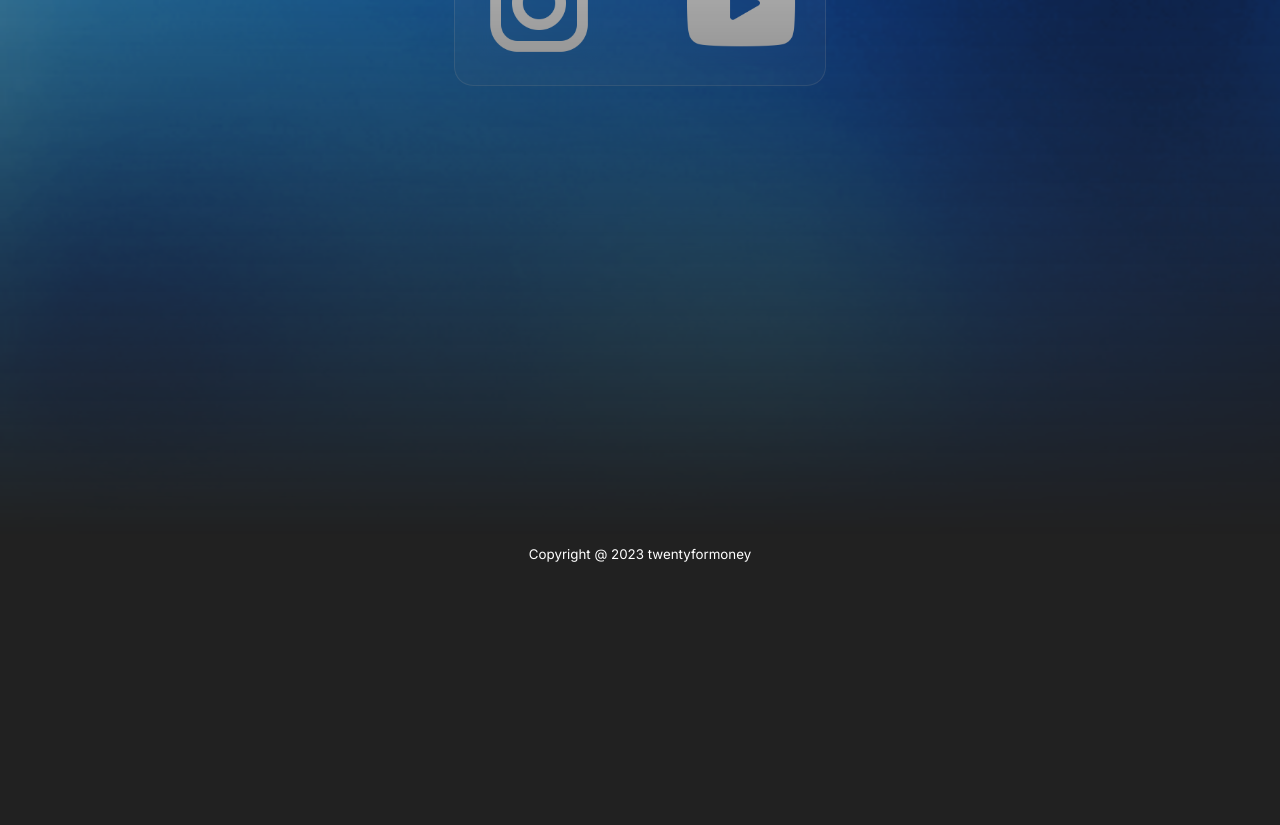
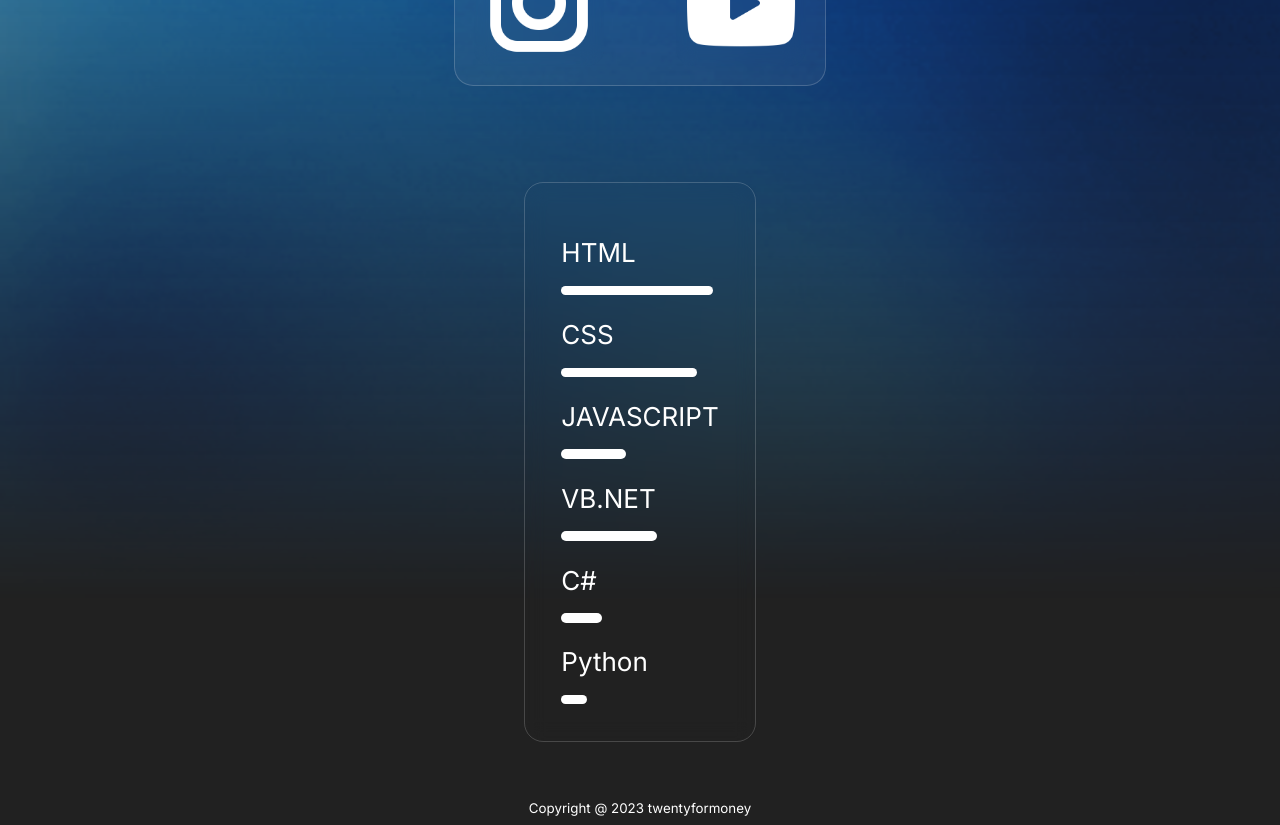
Before and after one commit to twentyformoney/twentyformoney, a Next.js app: page / in a window 1280 px wide. Shown: the part 360-1185 px from the top of the page. Before the commit the page ends 931 px from the top, so only its background shows below. Built offline with nearby package versions, Linux system fonts and the light colour scheme.

Commit message:
first branch

```diff
--- a/package.json
+++ b/package.json
@@ -11,6 +11,7 @@
   "dependencies": {
     "@next/font": "13.3.1",
     "@vercel/analytics": "^1.0.1",
+    "aos": "^2.3.4",
     "eslint": "8.39.0",
     "eslint-config-next": "13.3.1",
     "next": "13.3.1",
--- /dev/null
+++ b/pages/404.js
@@ -0,0 +1,3 @@
+export default function Custom404() {
+  return <h1>404 - Page Not Found</h1>
+}
--- a/pages/_app.js
+++ b/pages/_app.js
@@ -2,8 +2,18 @@ import '../styles/globals.scss'
 import { Inter } from '@next/font/google'
 import Navbar from './components/navbar'
 import { Analytics } from '@vercel/analytics/react';
+import { useEffect } from 'react';
+import AOS from "aos";
+
+import 'aos/dist/aos.css';
+
 const inter = Inter({ subsets: ['latin']})
 export default function App({ Component, pageProps }) {
+  useEffect(() => {
+    AOS.init({
+      offset: 100,
+    });
+  }, []);
   return (
 
     <main className={inter.className}>
--- a/pages/index.js
+++ b/pages/index.js
@@ -2,6 +2,7 @@ import Head from 'next/head'
 import Image from 'next/image'
 import { Inter } from '@next/font/google'
 import styles from '../styles/Index.module.scss'
+
 
 
 export default function Home() {
@@ -19,28 +20,60 @@ export default function Home() {
             <h1> TWENTYFORMONEY</h1>
 
             <span>Portofolio</span>
-            <div className={styles.Desc_about_container}>
+            <div className={styles.Desc_about_container} data-aos="fade-up" >
               <div className={styles.Desc_social}>
                 <a href="https://www.instagram.com/twenty4money/" target="_blank" >
                   <div className={styles.ImageSocial}>
-                       <Image src='/assets/img/social/instagram.png' width={130} height={130} alt="Instagram"/>
+                    <Image src='/assets/img/social/instagram.png' width={130} height={130} alt="Instagram" />
                     <h4>Instagram</h4>
                   </div>
                 </a>
                 <a href="https://www.youtube.com/channel/UCaAqyIxex60UWa74TdYlFmw" target="_blank" >
                   <div className={styles.ImageSocial}>
-                       <Image src='/assets/img/social/youtube.png' width={130} height={130} alt="Youtube"/>
+                    <Image src='/assets/img/social/youtube.png' width={130} height={130} alt="Youtube" />
                     <h4>Youtube</h4>
                   </div>
                 </a>
               </div>
+
+            </div>
+            <div className={styles.Desc_about_container}>
+              <div className={styles.Skill}>
+                <div className={styles.Skill_Desc} data-aos="fade-up" >
+                  <h1>HTML</h1>
+                  <div data-aos="zoom-in" className={styles.Progress_HTML}/>
+                </div>
+                <div className={styles.Skill_Desc} data-aos="fade-up" >
+                  <h1>CSS</h1>
+                  <div data-aos="zoom-in"  className={styles.Progress_CSS}/>
+                </div>
+                <div className={styles.Skill_Desc} data-aos="fade-up" >
+                  <h1>JAVASCRIPT</h1>
+                  <div data-aos="zoom-in" className={styles.Progress_JAVASCRIPT}/>
+                </div>
+                <div className={styles.Skill_Desc} data-aos="fade-up" >
+                  <h1>VB.NET</h1>
+                  <div data-aos="zoom-in" className={styles.Progress_VBNET} />
+                </div>
+                <div className={styles.Skill_Desc} data-aos="fade-up" >
+                  <h1>C#</h1>
+                  <div data-aos="zoom-in" className={styles.Progress_CSHARP} />
+                </div>
+                <div className={styles.Skill_Desc} data-aos="fade-up" >
+                  <h1>Python</h1>
+                  <div data-aos="zoom-in" className={styles.Progress_PYTHON} />
+                </div>
+
               </div>
             </div>
+            <footer >
+              <span > Copyright @ 2023 twentyformoney</span>
+            </footer>
+          </div>
+
         </div>
       </main>
-        <footer>
-          <span> Copyright @ 2023 twentyformoney</span>
-        </footer>
+
     </>
   )
 }
--- a/styles/Index.module.scss
+++ b/styles/Index.module.scss
@@ -1,52 +1,158 @@
-.Main{
-  color:white;
+.Main {
+  color: white;
   text-align: center;
 
+  .BodyImage {
+    position: relative;
+    z-index: 0;
+
+    &::before {
+      content: "";
+      z-index: -1;
+      top: 0;
+      left: 0;
+      right: 0;
+      position: absolute;
+      height: 120vh;
+      max-height: 120vh;
+      background-image: url(/assets/img/Blur.gif);
+      background-repeat: no-repeat;
+      background-size: cover;
+      -webkit-mask-image: linear-gradient(black, transparent);
+      mask-image: linear-gradient (black, transparent);
+    }
+
+  }
 }
-.BodyImage{
 
 
-  background-image: url(/assets/img/Blur.gif);
-  background-repeat: no-repeat;
-  background-size: cover;
-  -webkit-mask-image: linear-gradient(black, transparent);
-  mask-image: linear-gradient (black, transparent);
 
+
+.Body {
+
+  padding: 10%;
+  height: 40rem;
 }
-.Body{
-  padding:10%;
-  height:40rem;
-}
-.Desc_about_container{
+
+.Desc_about_container {
   padding: 3rem;
   display: flex;
   align-items: center;
   justify-content: center;
-  .Desc_about{
+
+  .Desc_about {
     text-align: start;
     background-color: #f1f1f10c;
-    padding:1.2rem;
+    padding: 1.2rem;
     border: 1px solid #f1f1f131;
     border-radius: 1.2rem;
     backdrop-filter: blur(10px);
     text-align: justify;
 
   }
-  .Desc_social{
 
-    display:flex;
-    gap:4.5rem;
+  .Skill {
+    border: 1px solid #f1f1f131;
+    padding: 2.1rem;
+    border-radius: 1.2rem;
+    text-align: left;
+    font-size: small;
+    backdrop-filter: blur(10px);
+    .Skill_Desc{
+      padding: 0.2rem;
+      h1{
+        font-weight: 400;
+      }
+      .Progress_HTML{
+        padding: 0.3rem;
+        background-color: white;
+        border-radius: 1rem;
+        max-width: 100%;
+        animation:  html 1s ease forwards;
+      }
+      .Progress_CSS{
+        padding: 0.3rem;
+        background-color: white;
+        border-radius: 1rem;
+        max-width: 100%;
+        animation:  CSS 1s ease forwards;
+      }
+      .Progress_JAVASCRIPT{
+        padding: 0.3rem;
+        background-color: white;
+        border-radius: 1rem;
+        max-width: 100%;
+        animation:  JAVASCRIPT 1s ease forwards;
+      }
+      .Progress_VBNET{
+        padding: 0.3rem;
+        background-color: white;
+        border-radius: 1rem;
+        max-width: 100%;
+        animation:  VBNET 1s ease forwards;
+      }
+      .Progress_CSHARP{
+        padding: 0.3rem;
+        background-color: white;
+        border-radius: 1rem;
+        max-width: 100%;
+        animation:  CSHARP 1s ease forwards;
+      }
+      .Progress_PYTHON{
+        padding: 0.3rem;
+        background-color: white;
+        border-radius: 1rem;
+        max-width: 100%;
+        animation:  PYTHON 1s ease forwards;
+      }
+      @keyframes html{
+        from{width: 0%;}
+        to{width: 90%;}
+      }
+      @keyframes CSS{
+        from{width: 0%;}
+        to{width: 80%;}
+      }
+      @keyframes JAVASCRIPT{
+        from{width: 0%;}
+        to{width: 35%;}
+      }
+      @keyframes VBNET{
+        from{width: 0%;}
+        to{width: 55%;}
+      }
+      @keyframes JAVASCRIPT{
+        from{width: 0%;}
+        to{width: 35%;}
+      }
+      @keyframes CSHARP{
+        from{width: 0%;}
+        to{width: 20%;}
+      }
+      @keyframes PYTHON{
+        from{width: 0%;}
+        to{width: 10%;}
+      }
+      }
+    }
+  }
+
+  .Desc_social {
+
+    display: flex;
+    gap: 4.5rem;
     background-color: #f1f1f10c;
-    padding:1.2rem;
+    padding: 1.2rem;
     border: 1px solid #f1f1f131;
     border-radius: 1.2rem;
 
 
-    a{
+    a {
       text-decoration: none;
-      color:white;
+      color: white;
     }
-    .ImageSocial{
+
+    .ImageSocial {
 
       height: 8rem;
       overflow: hidden;
@@ -55,25 +161,29 @@
       backdrop-filter: blur(10px);
 
     }
-    .ImageSocial:hover{
+
+    .ImageSocial:hover {
       height: 11.5rem;
       transform: scale(2);
       border: 1px solid #f1f1f131;
       border-radius: 1.1rem;
-      h1{
-        padding:0;
+
+      h1 {
+        padding: 0;
 
       }
     }
   }
-}
+
+
 @media only screen and (max-width: 600px) {
-  .Body{
-    padding:0.6rem;
-    padding-top:6rem;
+  .Body {
+    padding: 0.6rem;
+    padding-top: 6rem;
 
   }
-  .Desc_social{
+
+  .Desc_social {
     display: flex;
     flex-direction: column;
   }
--- /dev/null
+++ b/styles/aos-noscript.css
@@ -0,0 +1,4 @@
+[data-aos] {
+    opacity: 1 !important;
+    transform: translate(0) scale(1) !important;
+  }
--- a/styles/globals.scss
+++ b/styles/globals.scss
@@ -1,18 +1,22 @@
 body{
   background-color: #212121;
   margin:0;
-
+  min-height: 100vh;
 }
 span{
   color:white;
 }
 footer{
-  bottom:1;
+
+  bottom:0;
+  left:0;
+  text-align: ce;
   color:white;
   text-align: center;
   font-weight: 400;
   font-size: smaller;
   padding:0.6rem;
+
 }
 span.spanBold{
   font-weight: 800;
```
Also changed, not shown: 1 other file (tests, documents, lock files or other folders). Lines whose indentation alone changed are shown as unchanged.
